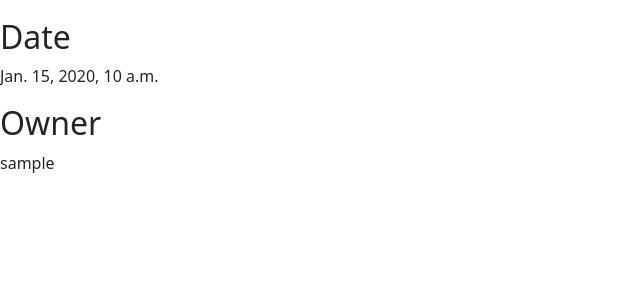
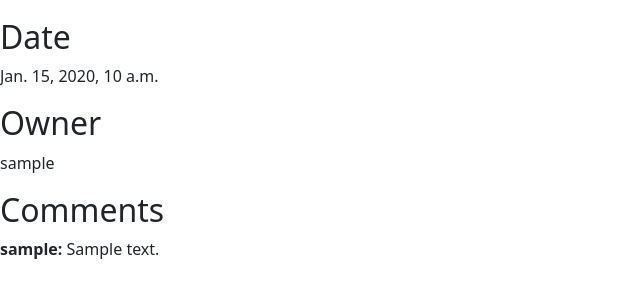
Before and after one commit to fugu69/ultima-finance, a Django app: page /sale/1/ in a window 1280 px wide. Shown: the part 235-535 px from the top of the page, without its empty margins (0-640 px from the left). Run offline with Django 5.2, Linux system fonts and the light colour scheme; a user stored in the database is signed in; tables that the repository leaves empty hold one stand-in row (values such as "Sample post").

Commit message:
feat(finance/templates): add all comments to sale detail page

```diff
--- a/templates/finance/sale_detail.html
+++ b/templates/finance/sale_detail.html
@@ -1,5 +1,7 @@
 {% extends "base.html" %}
+
 {% block content %}
+
 <h1>Details</h1>
 <h2>Amount</h2>
 <p>{{ sale.amount }}</p>
@@ -12,4 +14,17 @@
 
 <h2>Owner</h2>
 <p>{{ sale.salesman }}</p>
+
+<h2>Comments</h2>
+<div class="comments-section">
+    {% for comment in object.comment_set.all %}
+    <p>
+        <span class="fw-bold">{{ comment.author }}:</span>
+        {{ comment.comment }}
+    </p>
+    {% empty %}
+    <p>No comments yet</p>
+    {% endfor %}
+</div>
+
 {% endblock content %}
```
